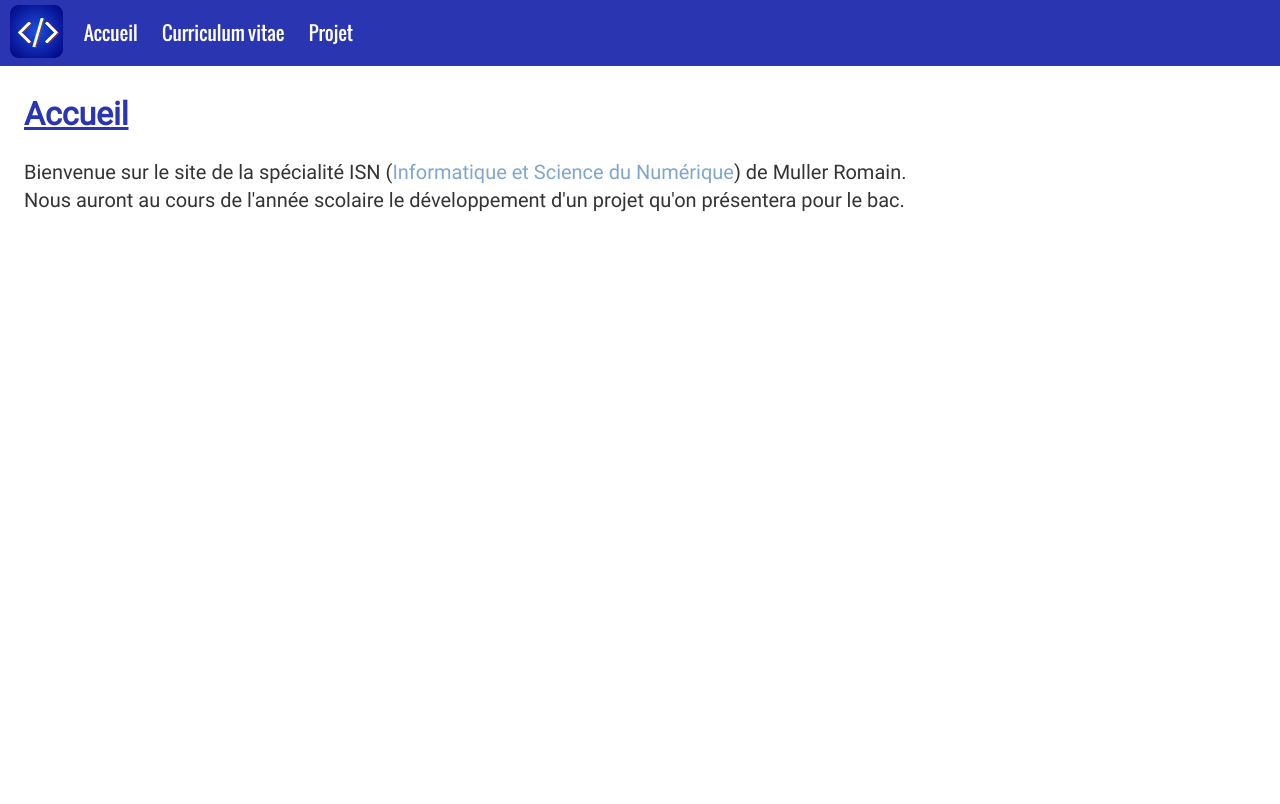
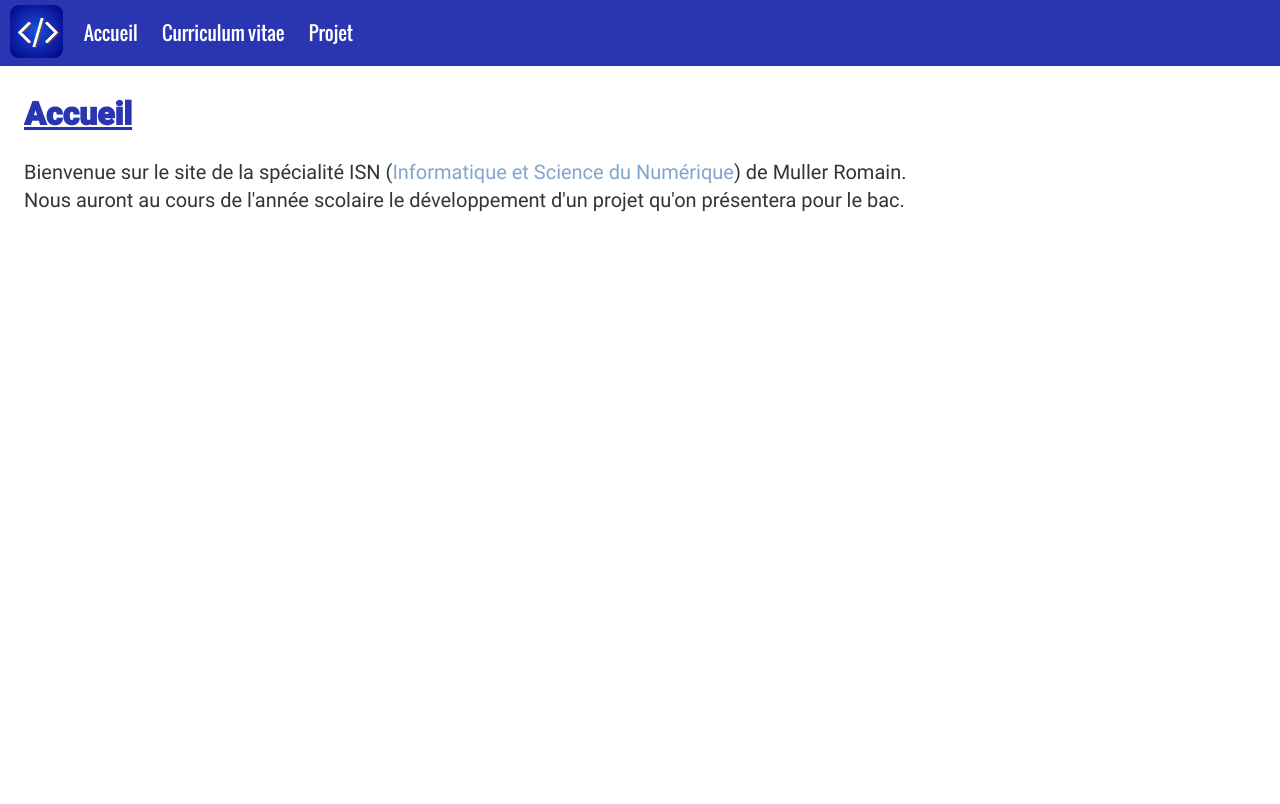
Before and after one commit to Oprax/site-isn, a PHP site: page / in a window 1280 px wide. Run offline with PHP 8.4, Linux system fonts and the light colour scheme.

```diff
--- a/static/css/style.css
+++ b/static/css/style.css
@@ -37,6 +37,19 @@
 
 }
 
+@font-face {
+    font-family: 'robotoblack';
+    src: url('fonts/roboto-black-webfont.eot');
+    src: url('fonts/roboto-black-webfont.eot?#iefix') format('embedded-opentype'),
+         url('fonts/roboto-black-webfont.woff2') format('woff2'),
+         url('fonts/roboto-black-webfont.woff') format('woff'),
+         url('fonts/roboto-black-webfont.ttf') format('truetype'),
+         url('fonts/roboto-black-webfont.svg#robotoblack') format('svg');
+    font-weight: normal;
+    font-style: normal;
+
+}
+
 /*
  * See material design : http://www.google.com/design/spec/style/color.html#color-ui-color-palette
  */
@@ -49,14 +62,14 @@ h1 {
 	color: #2a36b1;
 	text-decoration: underline;
     font-weight: bold;
-	font-family: 'robotoregular', Arial, serif;
+	font-family: 'robotoblack', Arial, serif;
 }
 
 h2 {
     color: #3b50ce;
     text-decoration: underline;
     font-weight: bold;
-    font-family: 'robotoregular', Arial, serif;
+    font-family: 'robotoblack', Arial, serif;
 }
 
 a {
```
Also changed, not shown: static/css/fonts/roboto-black-webfont.ttf (added), static/css/fonts/roboto-black-webfont.woff (added), static/css/fonts/roboto-black-webfont.woff2 (added), 2 other files.
